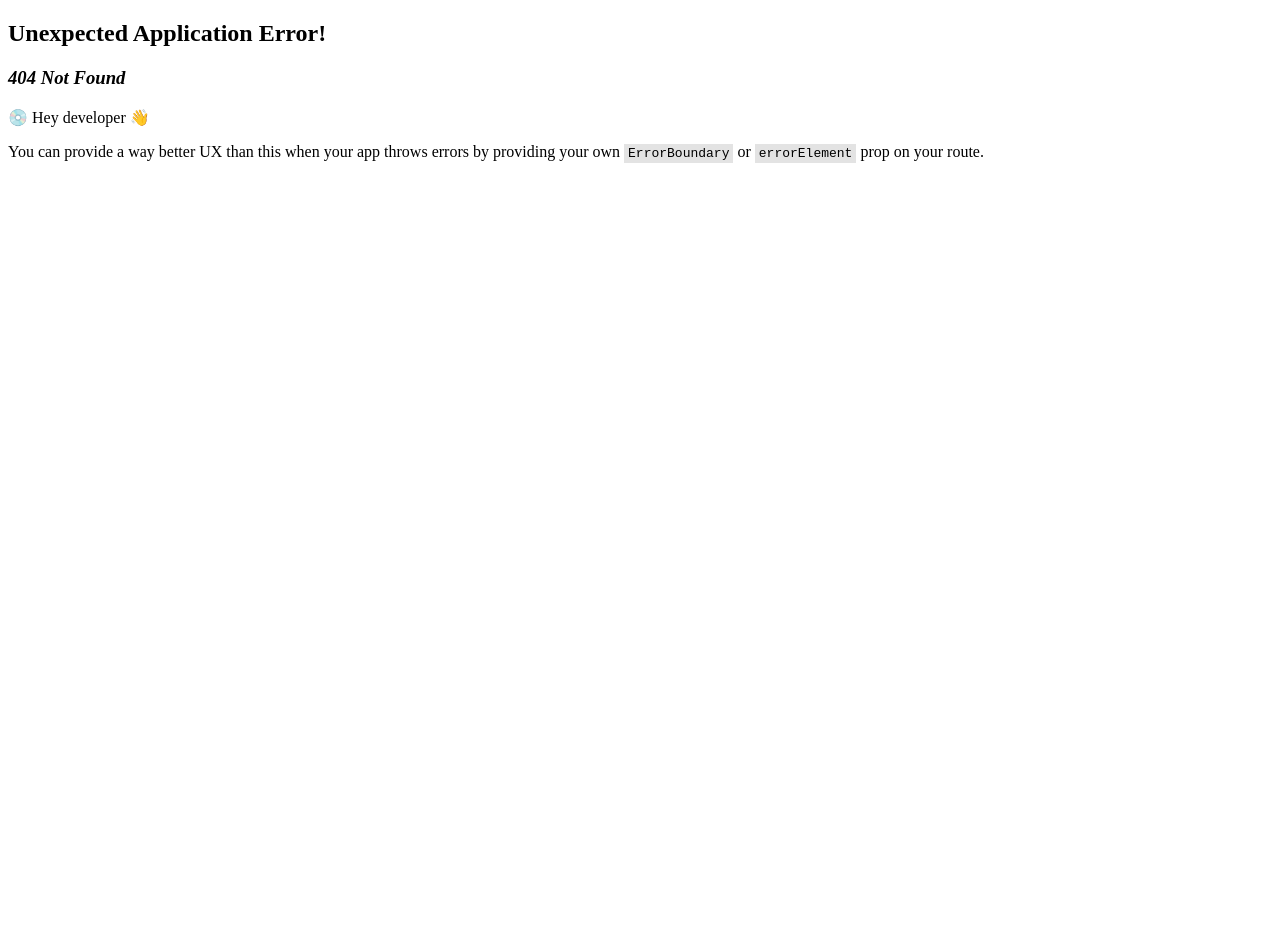
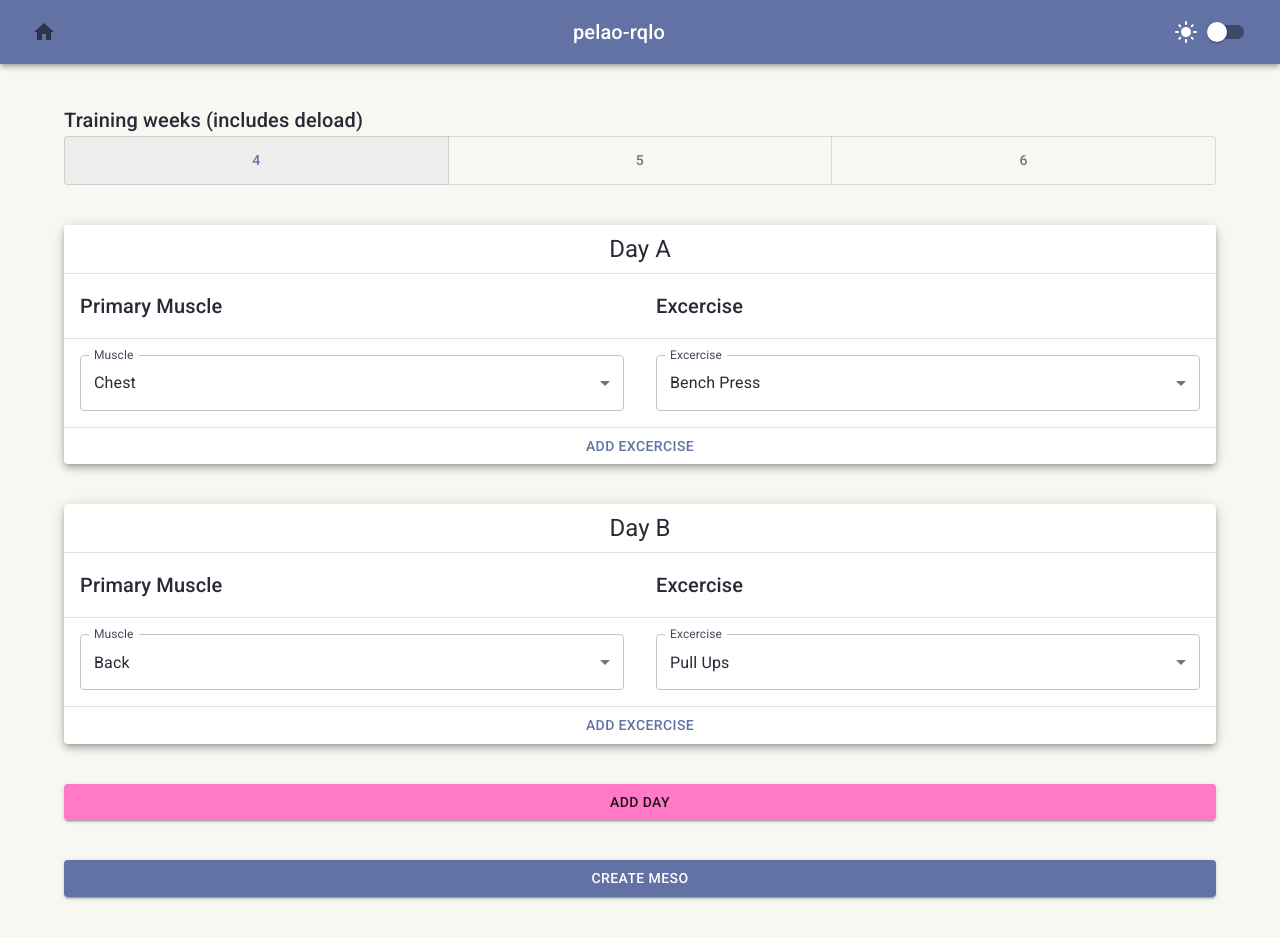
Before and after one commit to v4rgas/HairlessLifting, a React (Vite) app: page /create in a window 1280 px wide. Before the commit this address had no page. Before the commit the page ends 800 px from the top, so only its background shows below. Built offline with nearby package versions, Linux system fonts and the light colour scheme.

Commit message:
Refactor main.jsx to use SplitCreator component instead of MesoCreator component

```diff
--- /dev/null
+++ b/src/Home/Home.jsx
@@ -0,0 +1,37 @@
+import { Button, Container, FormControl, InputLabel, MenuItem, Select, Stack } from "@mui/material"
+import { useEffect, useState } from "react";
+
+import useBackendApi from "../useBackendApi";
+import { useNavigate } from "react-router-dom"
+
+export default function Home() {
+    const navigate = useNavigate()
+    const [split, setSplit] = useState("");
+    const [splits, setSplits] = useState([]);
+    const { getSplits } = useBackendApi();
+
+    useEffect(() => { getSplits().then(setSplits) }, [])
+
+    return (
+        <Container>
+            <Stack spacing={5} minHeight={1} justifyContent="center" sx={{ my: 35 }}>
+                <FormControl fullWidth>
+                    <InputLabel id="split-select">Split</InputLabel>
+                    <Select labelId="split-select"
+                        id="split-selector"
+                        value={split}
+                        label="Split"
+                        onChange={(e) => {
+                            setSplit(e.target.value)
+                        }}>
+                        {splits.map(split => <MenuItem key={split.id} value={split}>{split.name}</MenuItem>)}
+                    </Select>
+
+                </FormControl>
+
+                <Button variant="contained" color="secondary" fullWidth onClick={() => navigate('/create')}>Create split from template</Button>
+                <Button variant="contained" fullWidth onClick={() => navigate('/create')}>Create a split from scratch</Button>
+            </Stack>
+        </Container>
+    )
+}
--- a/src/Navbar.jsx
+++ b/src/Navbar.jsx
@@ -1,14 +1,23 @@
-import { AppBar, Switch, Toolbar, Typography } from "@mui/material";
+import { AppBar, IconButton, Switch, Toolbar, Typography } from "@mui/material";
 
+import DarkModeIcon from '@mui/icons-material/DarkMode';
+import HomeIcon from '@mui/icons-material/Home';
+import LightModeIcon from '@mui/icons-material/LightMode';
 import { darkModeAtom } from "./atoms";
 import { useAtom } from "jotai";
+import { useNavigate } from "react-router-dom";
 
 export default function Navbar() {
     const [darkMode, setDarkMode] = useAtom(darkModeAtom)
+    const navigate = useNavigate()
     return (
         <AppBar position="static">
             <Toolbar>
+                <IconButton onClick={() => navigate("/")}>
+                    <HomeIcon />
+                </IconButton>
                 <Typography variant="h6" sx={{ mx: 'auto' }} noWrap>pelao-rqlo</Typography>
+                {darkMode ? <DarkModeIcon /> : <LightModeIcon />}
                 <Switch onChange={() => setDarkMode(!darkMode)} checked={darkMode}></Switch>
             </Toolbar>
         </AppBar >
--- a/src/MesoCreator/MesoCreator.jsx
+++ b/src/SplitCreator/SplitCreator.jsx
@@ -4,8 +4,11 @@ import { useEffect, useState } from "react"
 import MesoLengthSelector from "./MesoLengthSelector"
 import WorkoutSelectionTable from "./WorkoutSelectionTable/WorkoutSelectionTable"
 
-export default function MesoCreator() {
-    const [workoutDays, setWorkoutDays] = useState([])
+export default function SplitCreator() {
+    const [workoutDays, setWorkoutDays] = useState([
+        { id: 'A', workouts: [{ id: Date.now(), muscle: { id: 1 }, excer: { id: 1 } }] },
+        { id: 'B', workouts: [{ id: Date.now(), muscle: { id: 2 }, excer: { id: 3 } }] },
+    ])
     const [workoutDayId, setWorkoutDayId] = useState(65)
 
     useEffect(() => { console.log(workoutDays) }, [workoutDays])
@@ -22,7 +25,7 @@ export default function MesoCreator() {
 
                 <MesoLengthSelector></MesoLengthSelector>
                 {workoutDays.map(day =>
-                    <WorkoutSelectionTable name={day.id} key={day.id} onSelectionChange={updatedWorkouts => handleSelectionChange(day.id, updatedWorkouts)} />
+                    <WorkoutSelectionTable defaultWorkouts={day.workouts} name={day.id} key={day.id} onSelectionChange={updatedWorkouts => handleSelectionChange(day.id, updatedWorkouts)} />
                 )}
 
 
@@ -30,7 +33,9 @@ export default function MesoCreator() {
                 <Button variant='contained' color="secondary" fullWidth onClick={() => {
                     setWorkoutDays(workoutDays => [...workoutDays, { id: String.fromCharCode(workoutDayId), workouts: [] }])
                     setWorkoutDayId(dayId => dayId + 1)
-                }}>Add day</Button>
+                }}>
+                    Add day
+                </Button>
 
                 <Button variant='contained' fullWidth >Create Meso</Button>
             </Stack>
--- a/src/MesoCreator/WorkoutSelectionTable/ExcerSelector.jsx
+++ b/src/SplitCreator/WorkoutSelectionTable/ExcerSelector.jsx
@@ -3,13 +3,25 @@ import { useEffect, useState } from 'react';
 
 import useBackendApi from '../../useBackendApi';
 
-export default function ExcerSelector({ handleChange, muscleId }) {
-    const [excercise, setExcercise] = useState('');
+export default function ExcerSelector({ handleChange, muscleId, defaultExcer }) {
+    const [excercise, setExcercise] = useState({});
     const [excercises, setExcercises] = useState([]);
+
     const { getExcercises } = useBackendApi();
+
     useEffect(() => {
         getExcercises(muscleId).then(setExcercises)
     }, [muscleId])
+
+    useEffect(() => {
+        if (excercises.length == 0) return
+        if (defaultExcer?.id && !excercise.id)
+            setExcercise(excercises.find(e => e.id === defaultExcer.id) || {})
+
+    }, [defaultExcer, excercises])
+
+
+
     return (<FormControl fullWidth>
         <InputLabel id="excercise-select">Excercise</InputLabel>
         <Select
--- a/src/MesoCreator/WorkoutSelectionTable/MuscleSelector.jsx
+++ b/src/SplitCreator/WorkoutSelectionTable/MuscleSelector.jsx
@@ -3,14 +3,22 @@ import { useEffect, useState } from 'react';
 
 import useBackendApi from '../../useBackendApi';
 
-export default function MuscleSelector({ handleChange }) {
-    const [muscle, setMuscle] = useState('');
+export default function MuscleSelector({ handleChange, defaultMuscle = {} }) {
+    const [muscle, setMuscle] = useState({})
     const [muscles, setMuscles] = useState([]);
     const { getMuscles } = useBackendApi();
 
     useEffect(() => {
         getMuscles().then(setMuscles)
     }, [])
+
+    useEffect(() => {
+        if (muscles.length == 0) return
+        if (defaultMuscle?.id && !muscle.id)
+            setMuscle(muscles.find(e => e.id === defaultMuscle.id) || {})
+
+    }, [defaultMuscle, muscles])
+
 
     return (<FormControl fullWidth>
         <InputLabel id="muscle-select">Muscle</InputLabel>
--- a/src/MesoCreator/WorkoutSelectionTable/WorkoutSelectionTable.jsx
+++ b/src/SplitCreator/WorkoutSelectionTable/WorkoutSelectionTable.jsx
@@ -1,10 +1,10 @@
-import { Button, Paper, Stack, Table, TableBody, TableCell, TableContainer, TableHead, TableRow, Typography } from '@mui/material'
+import { Button, Divider, Paper, Stack, Table, TableBody, TableCell, TableContainer, TableHead, TableRow, Typography } from '@mui/material'
 import { useEffect, useState } from 'react'
 
 import WorkoutSelectionTableRow from './WorkoutSelectionTableRow'
 
-function WorkoutSelectionTable({ name, onSelectionChange }) {
-  const [workouts, setWorkouts] = useState([])
+function WorkoutSelectionTable({ name, onSelectionChange, defaultWorkouts = [] }) {
+  const [workouts, setWorkouts] = useState(defaultWorkouts)
 
   useEffect(() => { onSelectionChange(workouts); }, [workouts])
 
@@ -17,10 +17,8 @@ function WorkoutSelectionTable({ name, onSelectionChange }) {
 
   return (
     <TableContainer component={Paper} elevation={5}>
-
-      <Paper elevation={3}>
-        <Typography variant='h5' sx={{ p: 1, textAlign: "center" }}>Day {name}</Typography>
-      </Paper>
+      <Typography variant='h5' sx={{ p: 1, textAlign: "center" }}>Day {name}</Typography>
+      <Divider />
       <Table style={{ tableLayout: 'fixed' }}>
         <TableHead>
           <TableRow>
@@ -38,7 +36,10 @@ function WorkoutSelectionTable({ name, onSelectionChange }) {
         <TableBody>
           {workouts.map(workout => <WorkoutSelectionTableRow
             key={workout.id}
-            onSelectionChange={updatedWorkout => handleSelectionChange(workout.id, updatedWorkout)} />)}
+            onSelectionChange={updatedWorkout => handleSelectionChange(workout.id, updatedWorkout)}
+            defaultMuscle={workout.muscle}
+            defaultExcer={workout.excer}
+          />)}
         </TableBody>
       </Table>
       <Button variant='text' fullWidth onClick={() => { setWorkouts(workouts => [...workouts, { id: Date.now() }]) }}>Add excercise</Button>
--- a/src/MesoCreator/WorkoutSelectionTable/WorkoutSelectionTableRow.jsx
+++ b/src/SplitCreator/WorkoutSelectionTable/WorkoutSelectionTableRow.jsx
@@ -4,20 +4,20 @@ import ExcerSelector from "./ExcerSelector"
 import MuscleSelector from "./MuscleSelector"
 import { useState } from "react"
 
-export default function WorkoutSelectionTableRow({ onSelectionChange }) {
-    const [currentSelectedMuscle, setCurrentSelectedMuscle] = useState({})
+export default function WorkoutSelectionTableRow({ onSelectionChange, defaultMuscle = {}, defaultExcer = {} }) {
+    const [currentSelectedMuscle, setCurrentSelectedMuscle] = useState(defaultMuscle)
 
     return (
         <TableRow>
             <TableCell>
-                <MuscleSelector handleChange={(e) => {
+                <MuscleSelector defaultMuscle={defaultMuscle} handleChange={(e) => {
                     setCurrentSelectedMuscle(e.target.value)
                     onSelectionChange({ muscle: e.target.value, excer: null })
                 }} />
             </TableCell>
 
             <TableCell>
-                <ExcerSelector muscleId={currentSelectedMuscle.id} handleChange={(e) => {
+                <ExcerSelector defaultExcer={defaultExcer} muscleId={currentSelectedMuscle.id} handleChange={(e) => {
                     onSelectionChange({ muscle: currentSelectedMuscle, excer: e.target.value })
                 }} />
             </TableCell>
--- a/src/useBackendApi.jsx
+++ b/src/useBackendApi.jsx
@@ -14,5 +14,18 @@ export default function useBackendApi() {
                 { id: 4, name: 'Deadlift', muscleId: 2 },
             ].filter(excercise => excercise.muscleId === muscleId)
         },
+        getSplits: async () => {
+            return [
+                { id: 1, name: 'Push Pull Legs' },
+                { id: 2, name: 'Upper Lower' },
+                { id: 3, name: 'Full Body' },
+                { id: 4, name: 'Bro Split' },
+                {
+                    id: 6, name: 'Left Right Split / Panxi\'s favorite'
+                },
+                { id: 7, name: 'Push Pull Legs - Upper Lower' },
+                { id: 8, name: 'Push Pull Legs - Full Body' },
+            ]
+        }
     }
 }
```
Also changed, not shown: src/main.jsx (+7 -2 lines), src/SplitCreator/MesoLengthSelector.jsx (renamed from src/MesoCreator/MesoLengthSelector.jsx), src/SplitCreator/WorkoutSelectionTable/TypeSelector.jsx (renamed from src/MesoCreator/WorkoutSelectionTable/TypeSelector.jsx).
